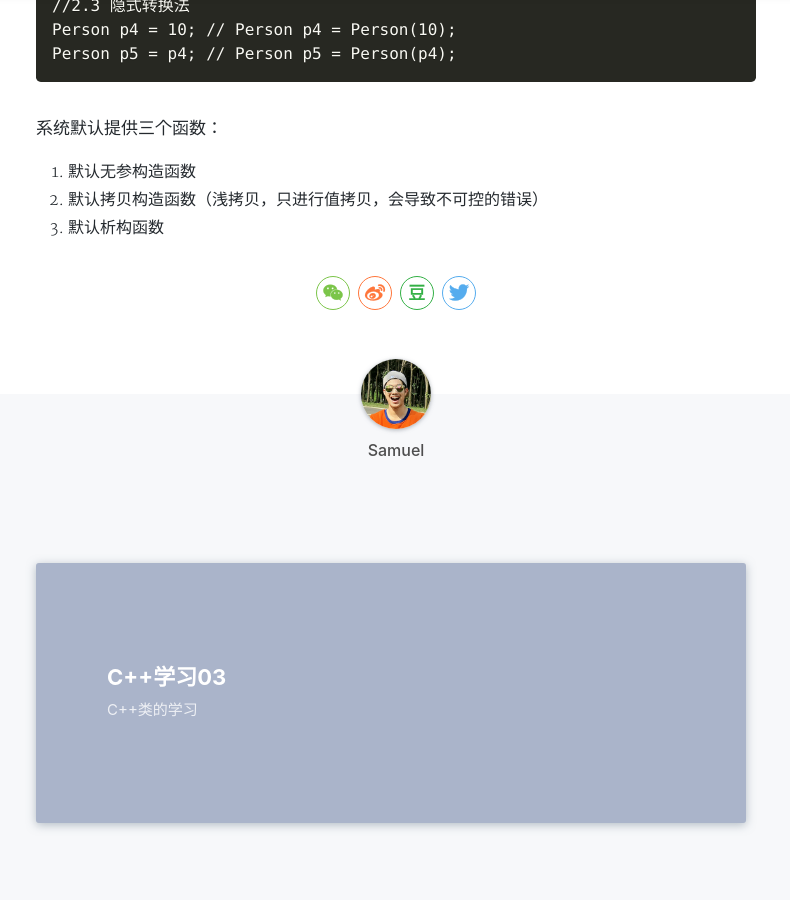
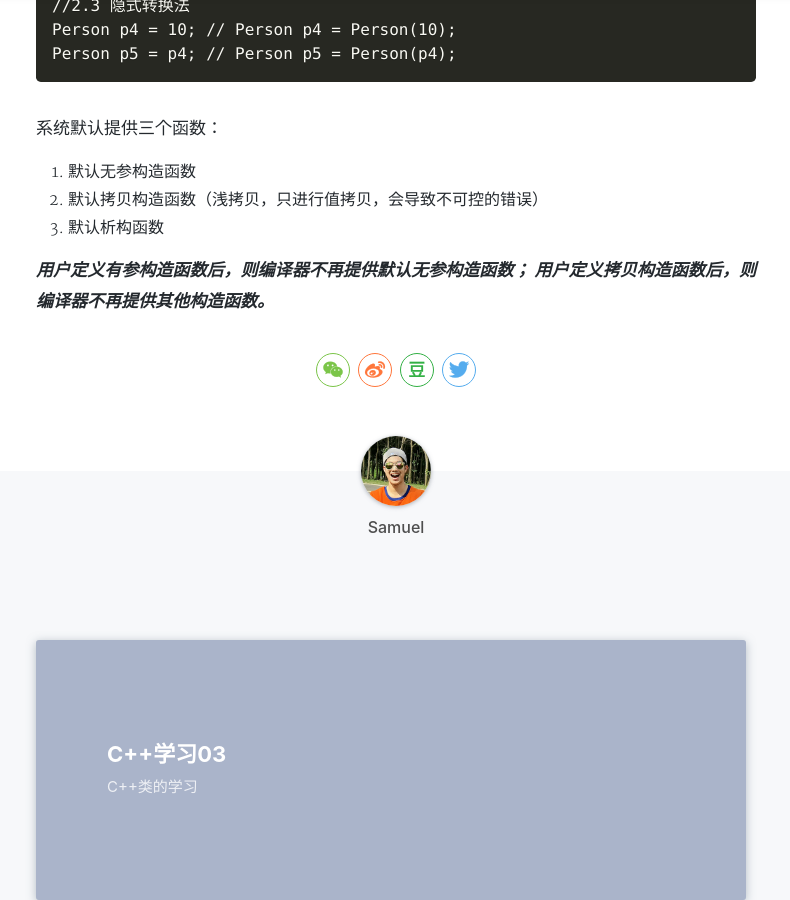
Before and after one commit to lrf1995/myblogs, a Jekyll site: the page built from _posts/2021-05-02-C++学习04 .md, in a window 1280 px wide and 900 px high, scrolled down 1257 px. Shown: the whole window, without its empty margins (244-1034 px from the left). Built offline with Jekyll 4.4.1, drawn with Linux system fonts in a browser that asks for light colours; nearby versions of some CDN libraries; a style sheet for code colours, icons or effects is not loaded.

Commit message:
修改文件: _posts/2021-05-02-C++学习04 .md

```diff
--- a/_posts/2021-05-02-C++学习04 .md
+++ b/_posts/2021-05-02-C++学习04 .md
@@ -58,6 +58,5 @@ Person p5 = p4; // Person p5 = Person(p4);
 2. 默认拷贝构造函数（浅拷贝，只进行值拷贝，会导致不可控的错误）
 3. 默认析构函数
 
-<!--用户定义有参构造函数后，则编译器不再提供默认无参构造函数；-->
-
-<!--用户定义拷贝构造函数后，则编译器不再提供默认其他构造函数。-->
+***用户定义有参构造函数后，则编译器不再提供默认无参构造函数；
+用户定义拷贝构造函数后，则编译器不再提供其他构造函数。***
```
